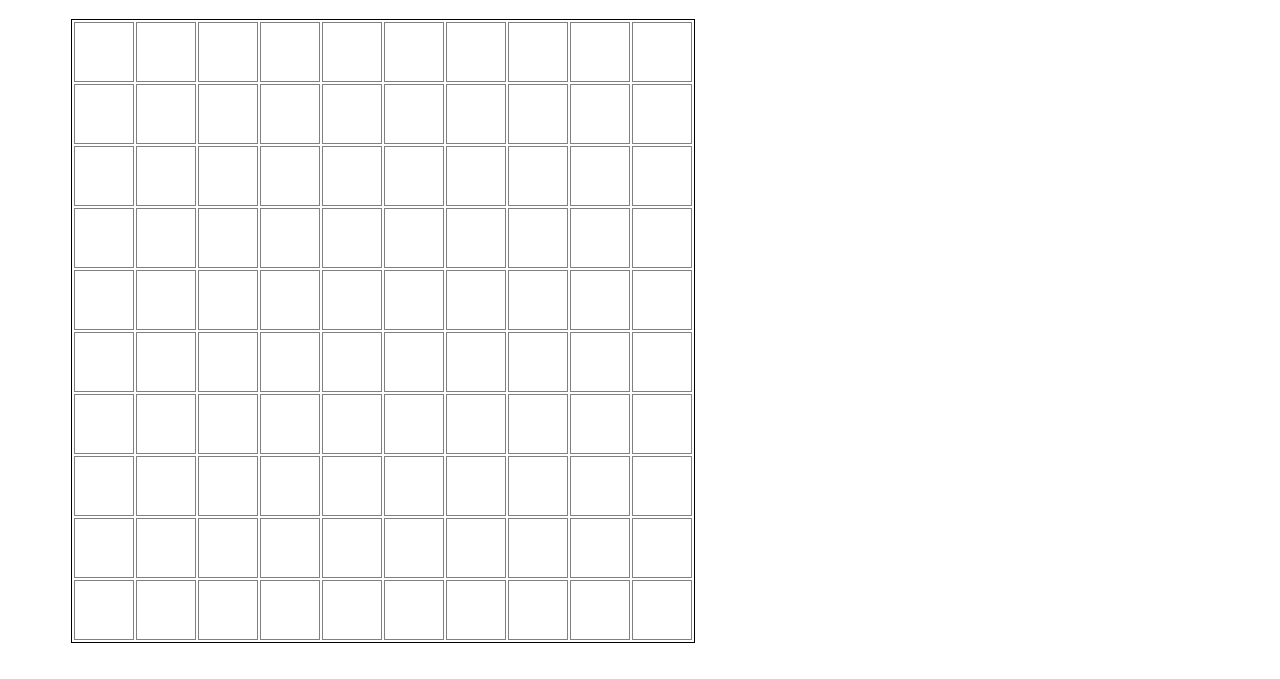
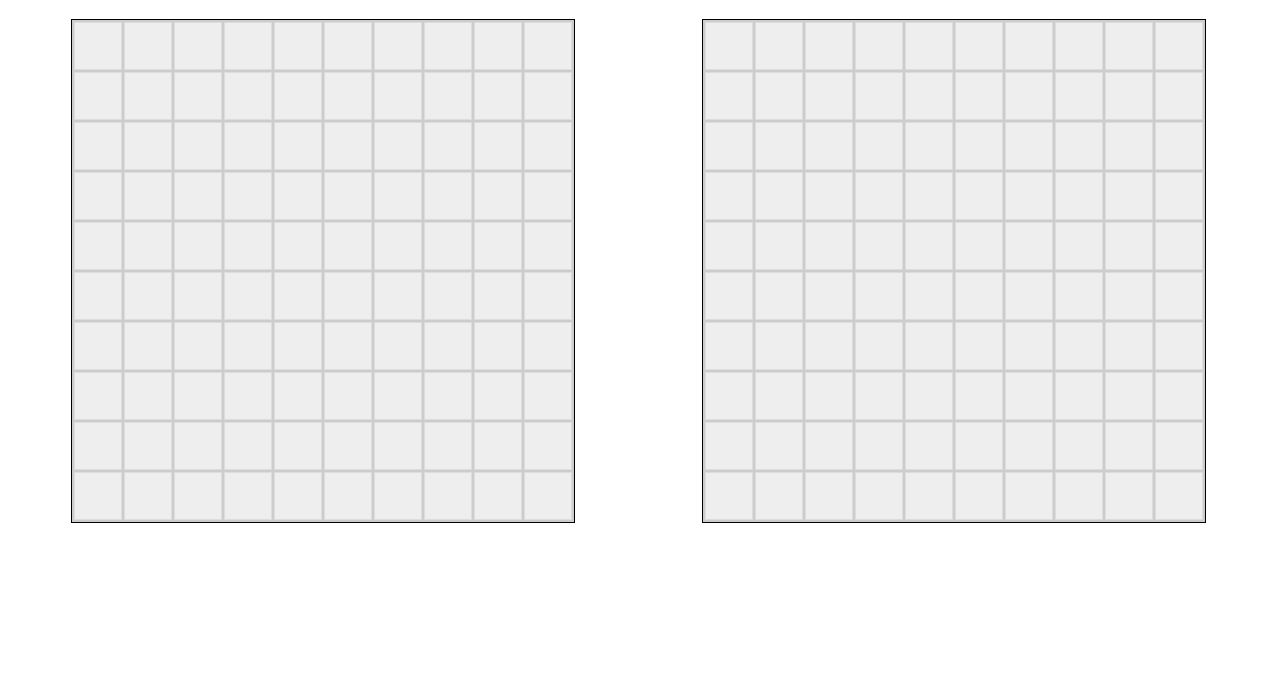
Before and after one commit to rkaw92/warsawjs-workshop-15-battleship, a website: page index.html in a window 1280 px wide. Shown: the part 61-740 px from the top of the page. Drawn offline with Linux system fonts and the light colour scheme.

Commit message:
Add support for two boards to the game

```diff
--- a/game.js
+++ b/game.js
@@ -118,7 +118,7 @@ class BoardCellComponent extends Component {
 BoardCellComponent.states = new Set([ 'unknown', 'hit', 'miss' ]);
 
 class GameBoardComponent extends Component {
-  constructor({ size, cellClickHandler }) {
+  constructor({ boardNumber, size, cellClickHandler }) {
     super();
     this._cells = [];
     this._columnNumber = size;
@@ -129,7 +129,7 @@ class GameBoardComponent extends Component {
       for (let columnIndex = 0; columnIndex < this._columnNumber; columnIndex += 1) {
         this._cells.push(new BoardCellComponent({
           clickHandler: cellClickHandler,
-          location: { row: rowIndex, column: columnIndex }
+          location: { boardNumber: boardNumber, row: rowIndex, column: columnIndex }
         }));
       }
     }
@@ -159,12 +159,50 @@ class GameBoardComponent extends Component {
       throw new Error('Invalid cell address: row = ' + row + ', column = ' + column);
     }
   }
+}
 
-  //TODO: Move this observer function to the top-level Game component!
+class GameComponent extends Component {
+  /**
+   * Construct a new GameComponent.
+   * @param {Object} params
+   * @param {number} params.boardCount - The number of boards to create.
+   * @param {number} params.boardSize - The width/height of each board.
+   * @param {function} params.cellClickHandler - The handler to pass to cells for invoking upon clicking them.
+   * @param {function} params.resetHandler - A function to call when the user elects to reset the game.
+   */
+  constructor({ boardCount = 2, boardSize = 10, cellClickHandler, resetHandler }) {
+    super();
+    this._boards = [];
+    for (let boardNumber = 0; boardNumber < boardCount; boardNumber += 1) {
+      this._boards.push(new GameBoardComponent({ boardNumber, size: boardSize, cellClickHandler }));
+    }
+    //TODO: Add a reset button.
+  }
+
+  _createElement() {
+    const ownElement = document.createElement('div');
+    ownElement.className = 'gameComponent';
+    const boardContainer = document.createElement('div');
+    boardContainer.className = 'boardContainer';
+    ownElement.appendChild(boardContainer);
+    this._boards.forEach(function(board) {
+      boardContainer.appendChild(board.run());
+    });
+    return ownElement;
+  }
+
+  /**
+   * Observer function that receives changes (events) from the model.
+   */
   modelObserver(type, data) {
+    let board;
     switch (type) {
       case 'shotFired':
-        this.getCell(data.row, data.column).setState(data.result);
+        board = this._boards[data.boardNumber];
+        if (!board) {
+          throw new Error('Board view not found: ' + data.boardNumber);
+        }
+        board.getCell(data.row, data.column).setState(data.result);
         break;
       default:
         // We do not handle unknown model events; they do not interest us.
@@ -283,20 +321,26 @@ class GameModel {
   /**
    * Construct a new model of the game.
    * @param {Object} params
-   * @param {BoardModel} params.board - The board model to use for simulating the sole board of ships. It must have some ships already on it, as we do not fill it afterwards.
+   * @param {BoardModel[]} params.boards - The board models to use for simulating the sole board of ships. Exactly 2 must be passed. Each must have some ships already on it, as we do not fill it afterwards.
    */
-  constructor({ board }) {
-    this._board = board;
+  constructor({ boards }) {
+    // Note: boards are indexed [0] and [1], which corresponds to boardNumber
+    //  passed in methods.
+    this._boards = boards;
     this._observers = new Set();
     //TODO: Add logic for turn handling, 2 boards, and victory/loss conditions.
   }
 
-  shootAt(row, column) {
-    const shootingResult = this._board.shootAt(row, column);
+  shootAt(boardNumber, row, column) {
+    const board = this._boards[boardNumber];
+    if (!board) {
+      throw new Error('Board number invalid: ' + boardNumber);
+    }
+    const shootingResult = board.shootAt(row, column);
     // Publish the shooting result for our observers:
     // (This feels a lot like .NET MVC!)
     if (shootingResult) {
-      this._publishChange('shotFired', { row, column, result: shootingResult });
+      this._publishChange('shotFired', { boardNumber, row, column, result: shootingResult });
     } else {
       // Do nothing - the board reports "undefined" if the click had no effect,
       //  i.e. the field must have been used already.
@@ -337,19 +381,20 @@ class GameController {
   }
 
   cellClickHandler(location) {
-    this._model.shootAt(location.row, location.column);
+    this._model.shootAt(location.boardNumber, location.row, location.column);
   }
 }
 
 // ### Application composition and init ###
 
 // Initialize models:
-const boardModel = new BoardModel({ size: 10 });
-const model = new GameModel({ board: boardModel });
+const board1 = new BoardModel({ size: 10 });
+const board2 = new BoardModel({ size: 10 });
+const model = new GameModel({ boards: [ board1, board2 ] });
 // Create the controller, telling it to route commands to the model:
 const controller = new GameController({ model });
 // Make the game view and bind it to the controller:
-const view = new GameBoardComponent({
+const view = new GameComponent({
   size: 10,
   // Bind the method to the controller (or "this" would be undefined).
   cellClickHandler: controller.cellClickHandler.bind(controller)
@@ -359,5 +404,5 @@ const view = new GameBoardComponent({
 model.addObserver(view.modelObserver.bind(view));
 
 // Actually put our game in the DOM.
-const boardContainer = document.getElementById('gameboardContainer');
-boardContainer.appendChild(view.run());
+const gameContainer = document.getElementById('gameContainer');
+gameContainer.appendChild(view.run());
--- a/index.html
+++ b/index.html
@@ -10,16 +10,19 @@
         margin-right: 5%;
         box-sizing: border-box;
         border: 1px solid black;
+        float: left;
+        background-color: #CCC;
       }
       table.gameboard td {
         padding: 4px;
         box-sizing: border-box;
-        border-spacing: 2px;
+        border-spacing: 0px;
         border-collapse: separate;
-        border: 1px solid gray;
-        width: 60px;
-        height: 60px;
+        border: 1px solid #DDD;
         text-align: center;
+        width: 3em;
+        height: 3em;
+        background-color: #EEE;
       }
     </style>
   </head>
@@ -28,7 +31,7 @@
       <h1>Gra w statki</h1>
     </header>
     <main>
-      <div id="gameboardContainer"></div>
+      <div id="gameContainer"></div>
     </main>
     <script src="game.js" type="text/javascript"></script>
   </body>
```
